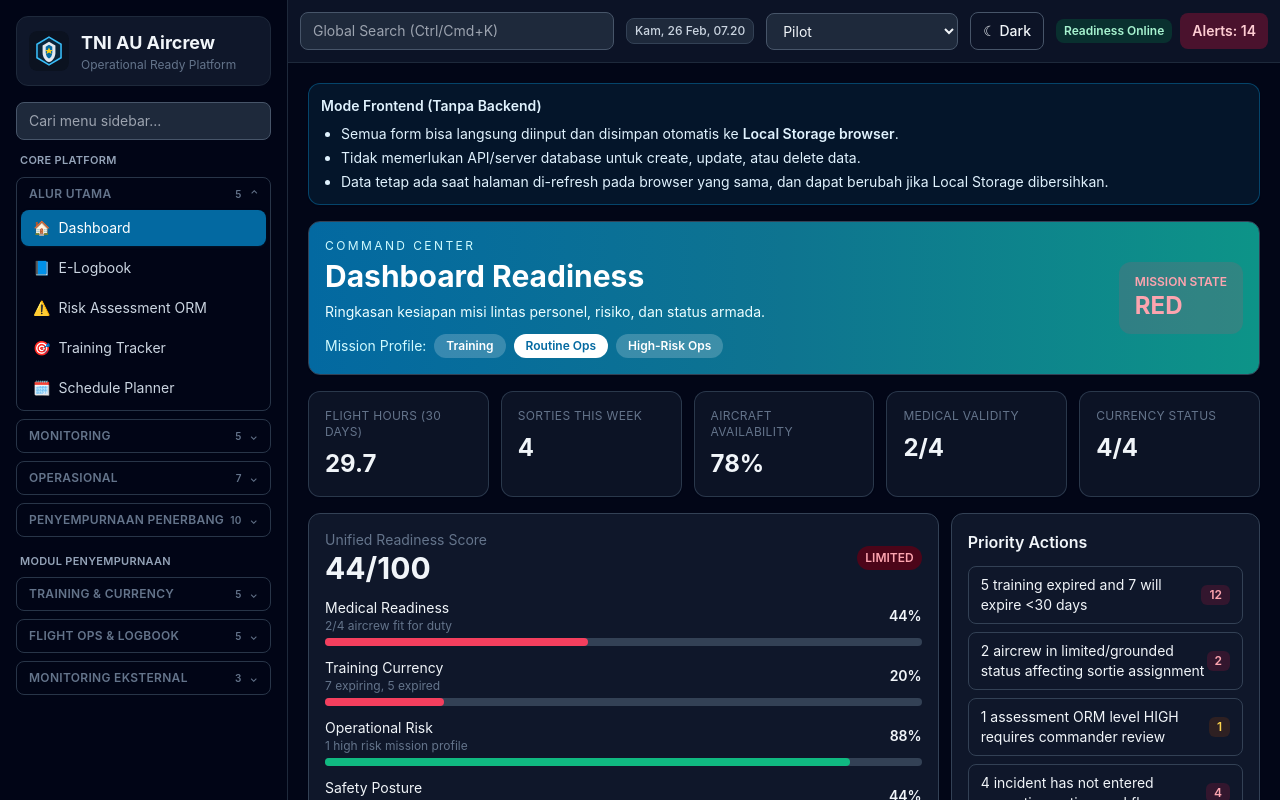
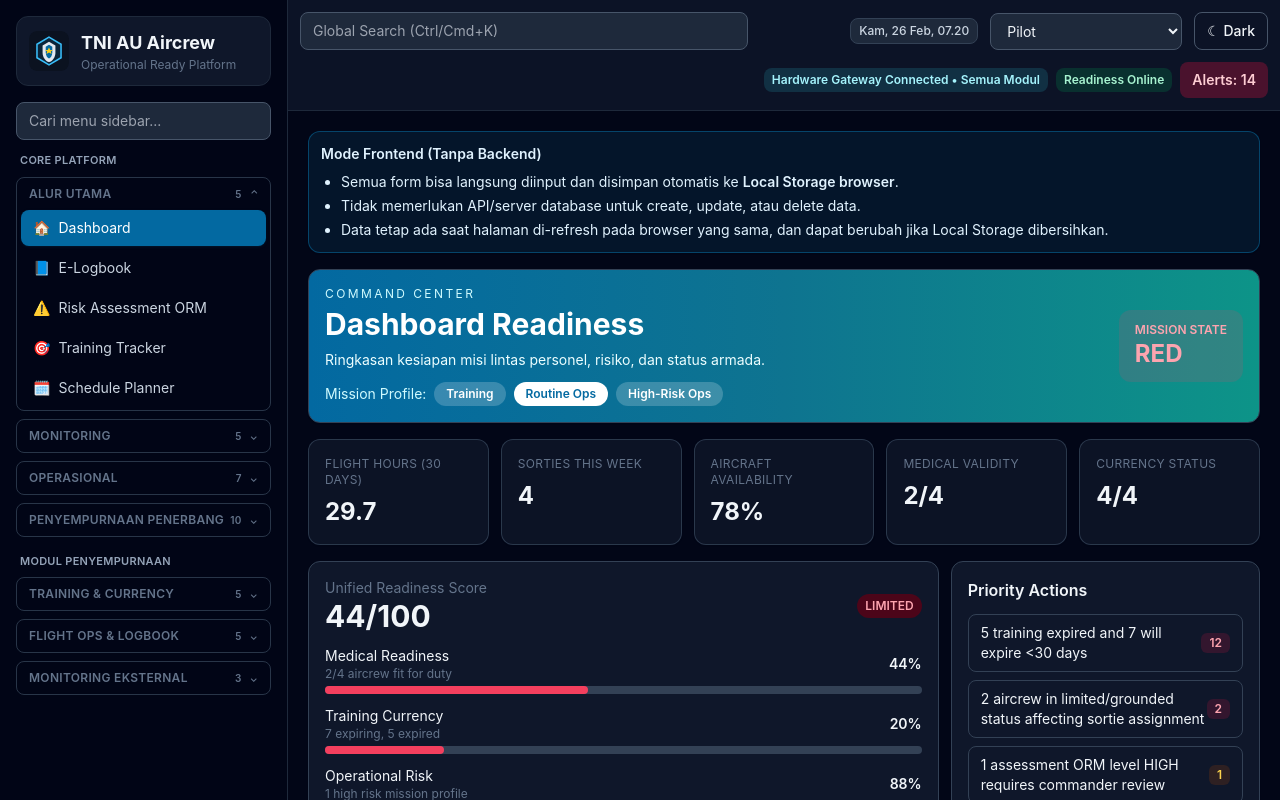
Before and after one commit to sobri3195/tni-au-aircrew-platform, a React (Vite) app: page /login in a window 1280 px wide. Both pictures are taken after a click on the button "Enter Platform". Shown: the top 800 px of the page. Built offline with nearby package versions, Linux system fonts and the light colour scheme.

Commit message:
feat(topbar): tampilkan status koneksi hardware semua modul

```diff
--- a/src/components/layout/Topbar.tsx
+++ b/src/components/layout/Topbar.tsx
@@ -67,6 +67,9 @@ export const Topbar = ({ onMenuToggle }: TopbarProps) => {
         </button>
 
         <div className="ml-auto flex items-center gap-2">
+          <div className="hidden rounded-lg bg-cyan-100 px-2 py-1 text-xs font-semibold text-cyan-700 md:block dark:bg-cyan-900/50 dark:text-cyan-200">
+            Hardware Gateway Connected • Semua Modul
+          </div>
           <div className="hidden rounded-lg bg-emerald-100 px-2 py-1 text-xs font-semibold text-emerald-700 md:block dark:bg-emerald-900/50 dark:text-emerald-200">Readiness Online</div>
           <div className="rounded-lg bg-rose-100 px-3 py-2 text-sm font-semibold text-rose-700 dark:bg-rose-900/50 dark:text-rose-200">Alerts: {notifCount}</div>
         </div>
```
